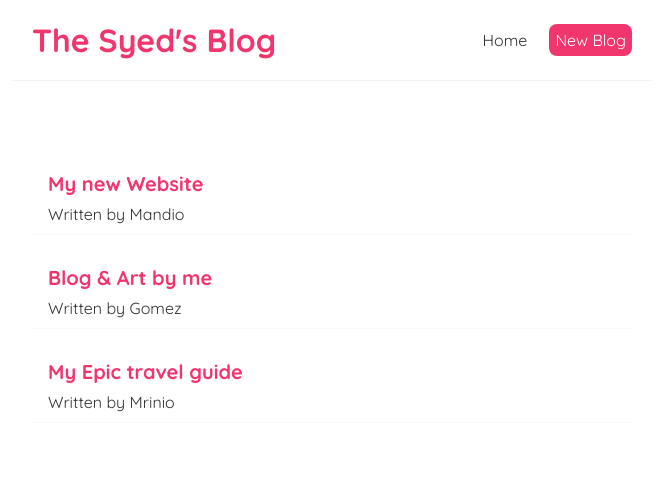
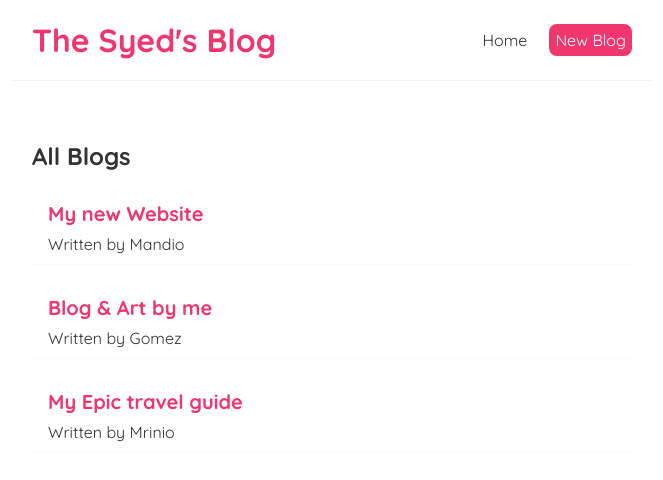
Before and after one commit to Syed-Sadman/React-Blog-Pro, a React (Create React App) app: page / in a window 1280 px wide. Shown: the top 480 px of the page, without its empty margins (308-971 px from the left). Built offline with nearby package versions, Linux system fonts and the light colour scheme; the HTML template or start-up script is replaced by a standard one.

Commit message:
passing props

```diff
--- /dev/null
+++ b/src/BlogList.js
@@ -0,0 +1,21 @@
+import React from 'react'
+
+function BlogList(props) {      //another way is destructuring props like {blogs,title}
+    const blogs=props.blogs
+    const title=props.title
+    return (
+        <div className="blog-list">
+                <h2> {title}</h2>
+                {blogs.map((blog)=>(
+
+                    <div className="blog-preview" key={blog.id}>
+                    <h2> {blog.title}</h2>
+                    <p>Written by {blog.author}</p>
+                    </div>
+
+                ))}
+        </div>
+    )
+}
+
+export default BlogList
--- a/src/Home.js
+++ b/src/Home.js
@@ -1,4 +1,5 @@
 import React,{useState} from 'react'
+import BlogList from './BlogList'
 
 function Home() {
     const [blogs,setBlogs]=useState([
@@ -6,16 +7,10 @@
         {title: 'Blog & Art by me', body:'Lorem ipsum....', author:'Gomez',id:2},
         {title: 'My Epic travel guide', body:'Lorem ipsum....', author:'Mrinio',id:3}
     ])
+
     return (
         <div className="home">
-
-                {blogs.map((blog)=>(
-                    <div className="blog-preview" key={blog.id}>
-                    <h2> {blog.title}</h2>
-                    <p>Written by {blog.author}</p>
-                    </div>
-
-                ))}
+            <BlogList blogs={blogs} title="All Blogs"/>
         </div>
     )
 }
```
